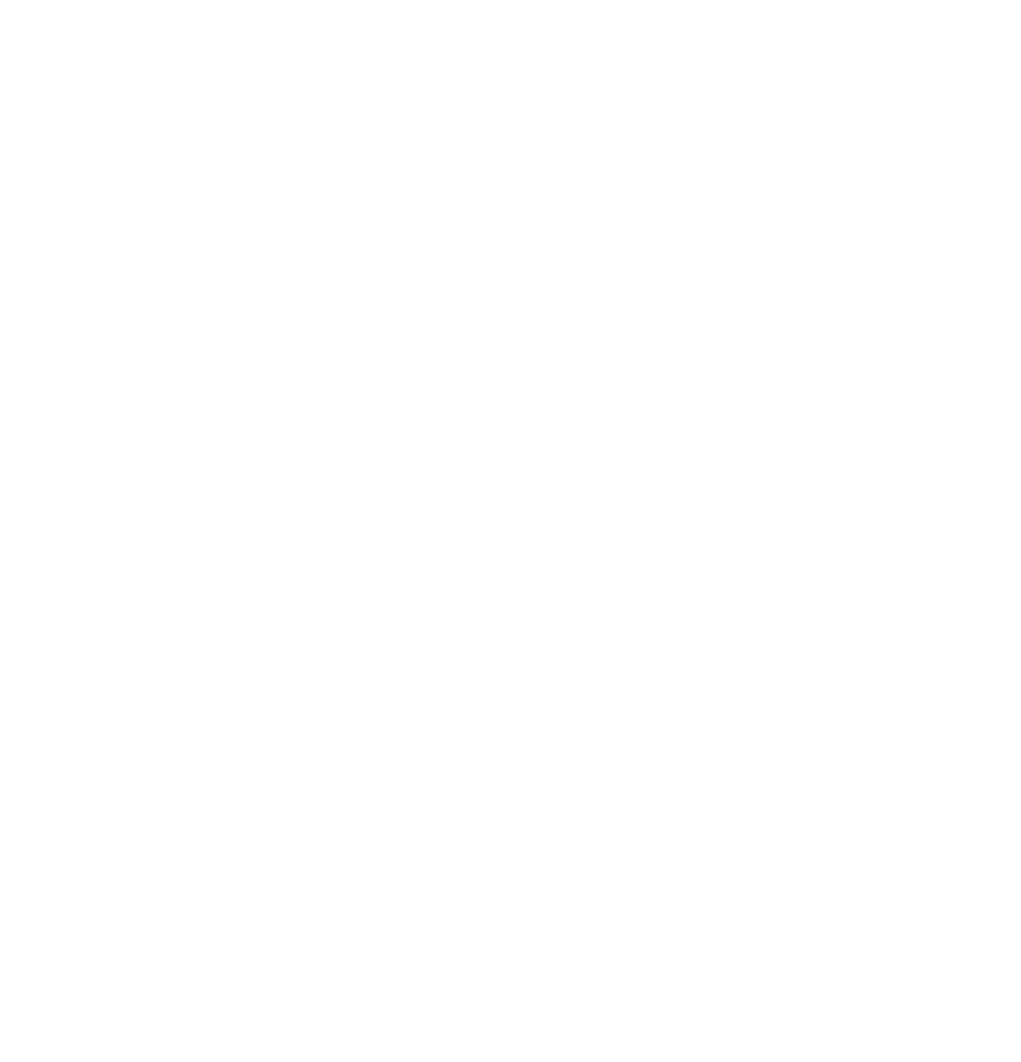
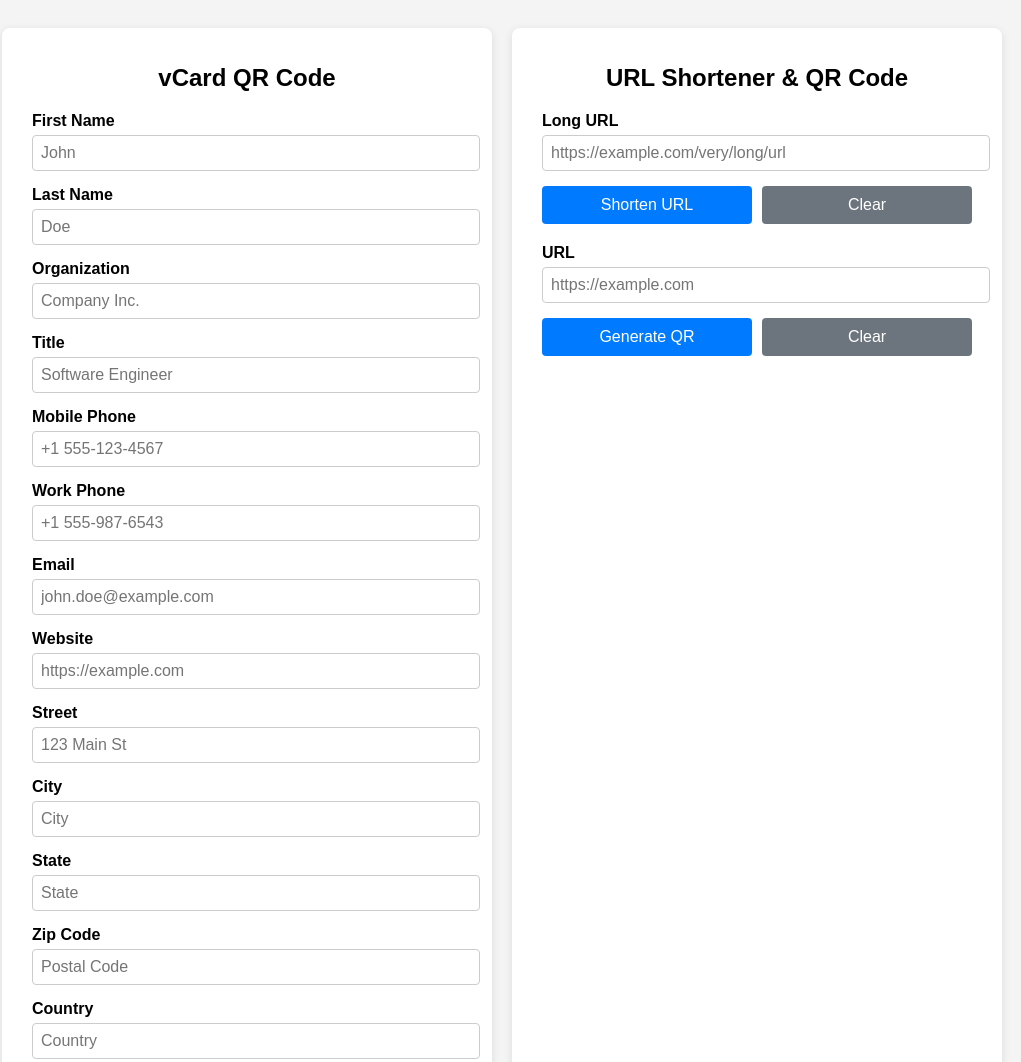
Before and after one commit to securityinfive/QRContactCardGenerator, a plain HTML site: page QRGenerators.html in a window 1280 px wide. Shown: the top 1062 px of the page, without its empty margins (138-1159 px from the left). Before the commit the page ends 800 px from the top, so only its background shows below. Drawn offline with Linux system fonts and the light colour scheme.

Commit message:
Update QRGenerators.html

```diff
--- a/QRGenerators.html
+++ b/QRGenerators.html
@@ -1,9 +1,9 @@
 <!DOCTYPE html>
 <html lang="en">
 <head>
-  <meta charset="UTF-8" />
-  <meta name="viewport" content="width=device-width, initial-scale=1.0"/>
-  <title>QR & URL Toolset</nsp;>
+  <meta charset="UTF-8">
+  <meta name="viewport" content="width=device-width, initial-scale=1.0">
+  <title>QR & URL Toolset</title>
   <style>
     body {
       font-family: Arial, sans-serif;
@@ -89,20 +89,19 @@
     <div class="container">
       <h1>vCard QR Code</h1>
       <form id="vcard-form">
-        <!-- fields... -->
-        <div class="form-group"><label for="firstname">First Name</label><input type="text" id="firstname" placeholder="John" required /></div>
-        <div class="form-group"><label for="lastname">Last Name</label><input type="text" id="lastname" placeholder="Doe" required /></div>
-        <div class="form-group"><label for="org">Organization</label><input type="text" id="org" placeholder="Company Inc." /></div>
-        <div class="form-group"><label for="title">Title</label><input type="text" id="title" placeholder="Software Engineer" /></div>
-        <div class="form-group"><label for="mobile">Mobile Phone</label><input type="tel" id="mobile" placeholder="+1 555-123-4567" /></div>
-        <div class="form-group"><label for="work">Work Phone</label><input type="tel" id="work" placeholder="+1 555-987-6543" /></div>
-        <div class="form-group"><label for="email">Email</label><input type="email" id="email" placeholder="john.doe@example.com" /></div>
-        <div class="form-group"><label for="url">Website</label><input type="url" id="url" placeholder="https://example.com" /></div>
-        <div class="form-group"><label for="street">Street</label><input type="text" id="street" placeholder="123 Main St" /></div>
-        <div class="form-group"><label for="city">City</label><input type="text" id="city" placeholder="City" /></div>
-        <div class="form-group"><label for="state">State</label><input type="text" id="state" placeholder="State" /></div>
-        <div class="form-group"><label for="zip">Zip Code</label><input type="text" id="zip" placeholder="Postal Code" /></div>
-        <div class="form-group"><label for="country">Country</label><input type="text" id="country" placeholder="Country" /></div>
+        <div class="form-group"><label for="firstname">First Name</label><input type="text" id="firstname" placeholder="John" required></div>
+        <div class="form-group"><label for="lastname">Last Name</label><input type="text" id="lastname" placeholder="Doe" required></div>
+        <div class="form-group"><label for="org">Organization</label><input type="text" id="org" placeholder="Company Inc."></div>
+        <div class="form-group"><label for="title">Title</label><input type="text" id="title" placeholder="Software Engineer"></div>
+        <div class="form-group"><label for="mobile">Mobile Phone</label><input type="tel" id="mobile" placeholder="+1 555-123-4567"></div>
+        <div class="form-group"><label for="work">Work Phone</label><input type="tel" id="work" placeholder="+1 555-987-6543"></div>
+        <div class="form-group"><label for="email">Email</label><input type="email" id="email" placeholder="john.doe@example.com"></div>
+        <div class="form-group"><label for="url">Website</label><input type="url" id="url" placeholder="https://example.com"></div>
+        <div class="form-group"><label for="street">Street</label><input type="text" id="street" placeholder="123 Main St"></div>
+        <div class="form-group"><label for="city">City</label><input type="text" id="city" placeholder="City"></div>
+        <div class="form-group"><label for="state">State</label><input type="text" id="state" placeholder="State"></div>
+        <div class="form-group"><label for="zip">Zip Code</label><input type="text" id="zip" placeholder="Postal Code"></div>
+        <div class="form-group"><label for="country">Country</label><input type="text" id="country" placeholder="Country"></div>
         <div class="form-group"><label for="note">Note</label><textarea id="note" rows="3" placeholder="Any additional info..."></textarea></div>
         <div class="button-group"><button type="submit">Generate</button><button type="button" class="clear-btn" id="clear-vcard-btn">Clear</button></div>
       </form>
@@ -114,14 +113,14 @@
       <h1>URL Shortener & QR Code</h1>
       <!-- URL Shortener -->
       <form id="shortener-form">
-        <div class="form-group"><label for="long-url">Long URL</label><input type="url" id="long-url" placeholder="https://example.com/very/long/url" required /></div>
+        <div class="form-group"><label for="long-url">Long URL</label><input type="url" id="long-url" placeholder="https://example.com/very/long/url" required></div>
         <div class="button-group"><button type="submit">Shorten URL</button><button type="button" class="clear-btn" id="clear-shortener-btn">Clear</button></div>
       </form>
       <div id="shortener-result" class="result"></div>
 
       <!-- Website QR Code Generator -->
       <form id="url-form">
-        <div class="form-group"><label for="website-url">URL</label><input type="url" id="website-url" placeholder="https://example.com" required /></div>
+        <div class="form-group"><label for="website-url">URL</label><input type="url" id="website-url" placeholder="https://example.com" required></div>
         <div class="button-group"><button type="submit">Generate QR</button><button type="button" class="clear-btn" id="clear-url-btn">Clear</button></div>
       </form>
       <div id="url-qrcode" class="qrcode"></div>
@@ -130,7 +129,7 @@
 
   <script src="https://cdnjs.cloudflare.com/ajax/libs/qrcodejs/1.0.0/qrcode.min.js"></script>
   <script>
-    // vCard generator omitted for brevity (unchanged)
+    // vCard generator
     const vcardForm = document.getElementById('vcard-form');
     const vcardContainer = document.getElementById('vcard-qrcode');
     vcardForm.addEventListener('submit', function(e) {
@@ -142,7 +141,7 @@
       const mobile = document.getElementById('mobile').value.trim();
       const work = document.getElementById('work').value.trim();
       const email = document.getElementById('email').value.trim();
-      const url = document.getElementById('url').value.trim();
+      const siteUrl = document.getElementById('url').value.trim();
       const street = document.getElementById('street').value.trim();
       const city = document.getElementById('city').value.trim();
       const state = document.getElementById('state').value.trim();
@@ -159,7 +158,7 @@
         mobile ? `TEL;TYPE=CELL:${mobile}` : '',
         work ? `TEL;TYPE=WORK:${work}` : '',
         email ? `EMAIL:${email}` : '',
-        url ? `URL:${url}` : '',
+        siteUrl ? `URL:${siteUrl}` : '',
         (street||city||state||zip||country) ? `ADR:${adr}` : '',
         note ? `NOTE:${note}` : '',
         'END:VCARD'
```
